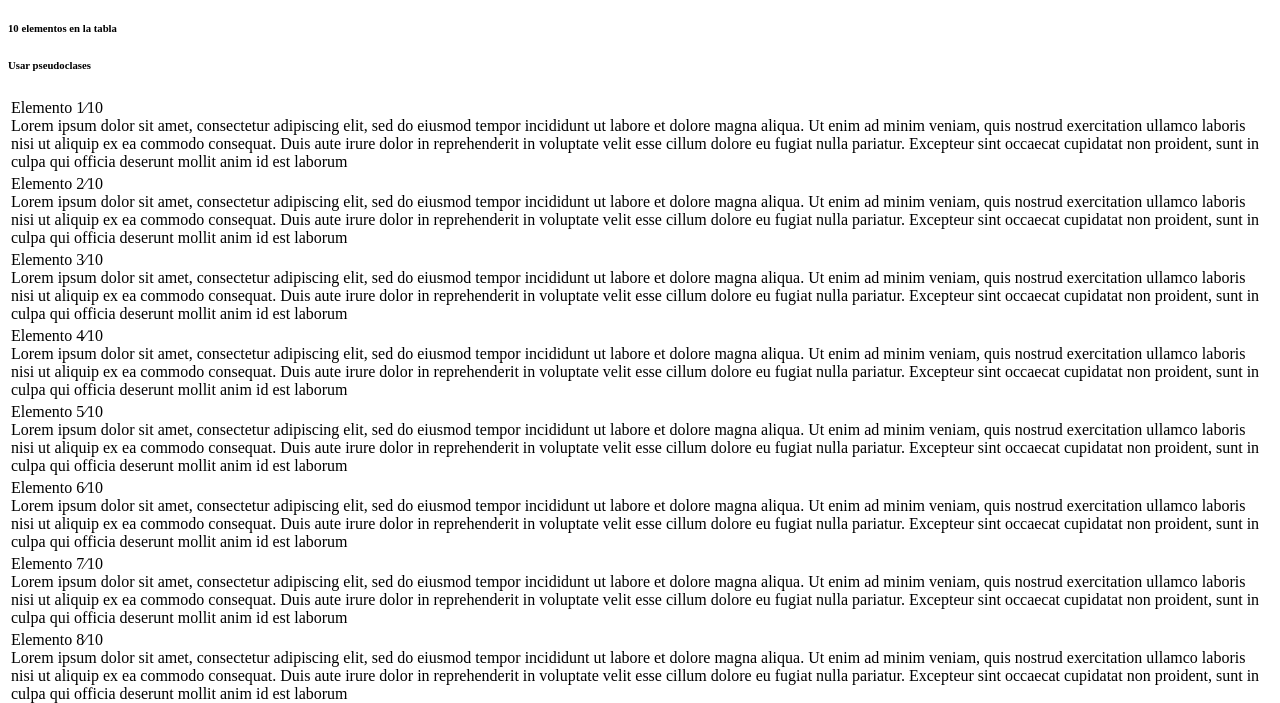
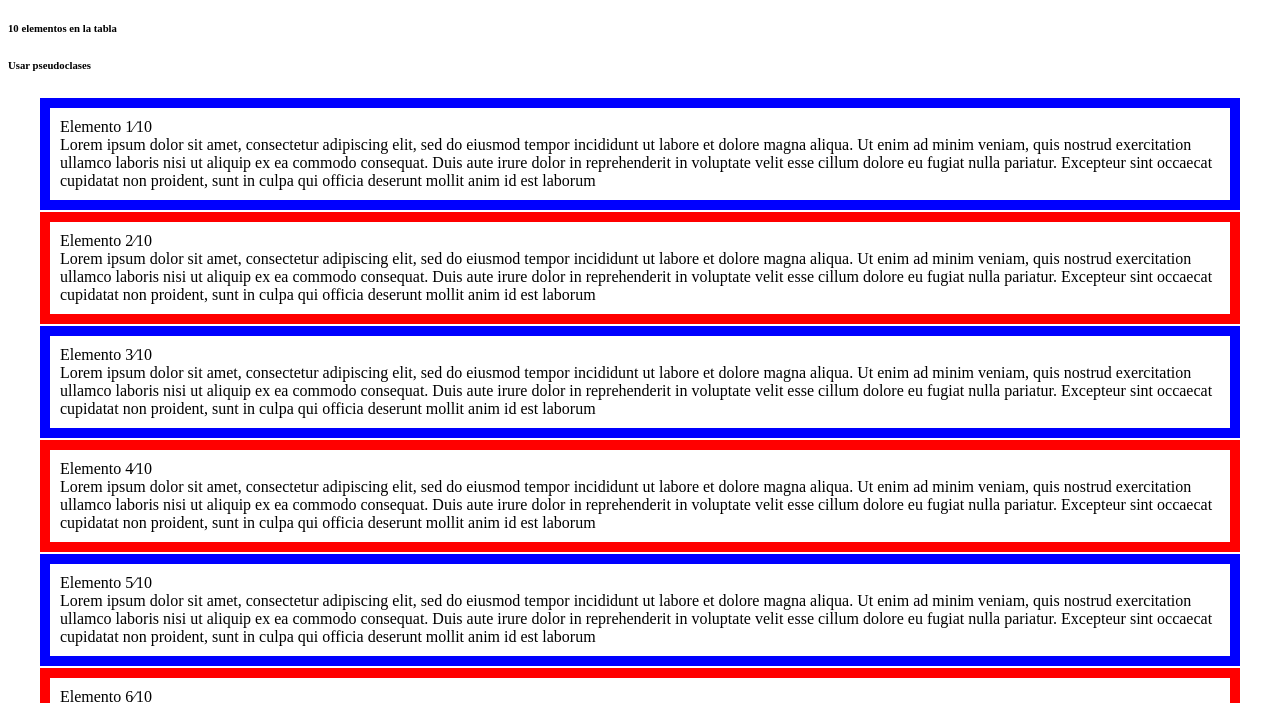
Before and after one commit to iswy/Unidad3, a plain HTML site: page homew-10-05.html in a window 1280 px wide. Shown: the part 61-764 px from the top of the page. Drawn offline with Linux system fonts and the light colour scheme.

Commit message:
tr odd/even td
applied border style to table elements according to cell occurrence
(odd⁄even)

```diff
--- /dev/null
+++ b/homew-10-05.css
@@ -0,0 +1,21 @@
+table
+{
+	margin-left: 30px;
+	margin-right: 30px;
+}
+tr td
+{
+	margin: 10px;
+	padding: 10px;
+	/* border: 10px solid green; */
+}
+tr:nth-of-type(odd) td
+{
+	border: 10px solid blue;
+
+}
+
+tr:nth-of-type(even) td
+{
+	border: 10px solid red;
+}
--- a/homew-10-05.html
+++ b/homew-10-05.html
@@ -3,6 +3,7 @@
 <head >
    <meta charset = "UTF-8" >
    <title >Tabla 10 elementos + pseudoclases</title >
+   <link rel="stylesheet" href="homew-10-05.css" type="text/css" />
 </head >
 <body >
 
```
